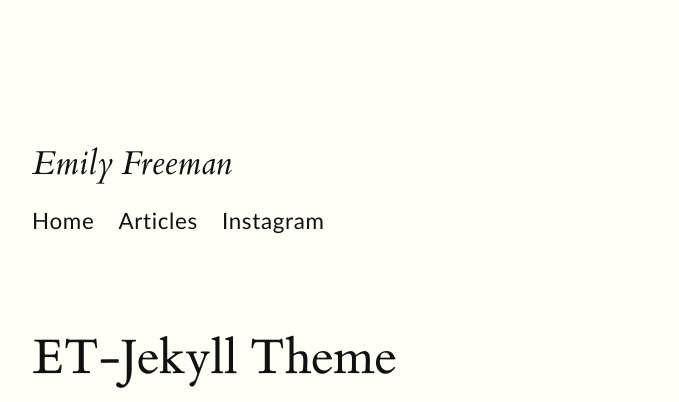
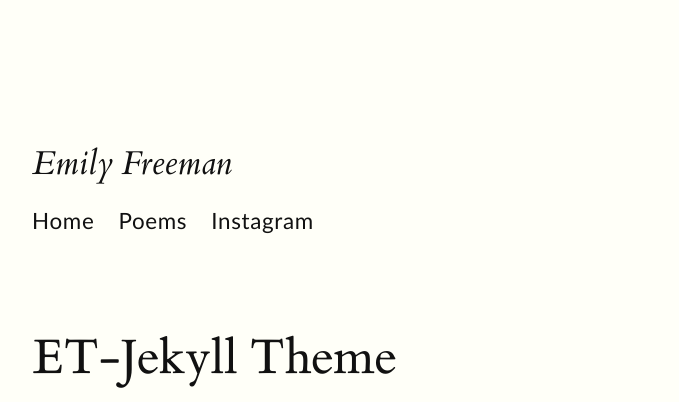
Before and after one commit to emily-freeman/emily-freeman.github.io, a Jekyll site: the page built from index.html, in a window 1280 px wide. Shown: the top 402 px of the page, without its empty margins (128-807 px from the left). Built offline with Jekyll 4.4.1, drawn with Linux system fonts in a browser that asks for light colours.

Commit message:
- Articles -> Poems

```diff
--- a/_includes/header.html
+++ b/_includes/header.html
@@ -4,7 +4,7 @@
     <p><label class="menu-icon" for="menu-btn">Menu</label></p>
     <ul class="site-nav">
         <li><a href="/">Home</a></li>
-        <li><a href="/articles">Articles</a></li>
+        <li><a href="/poems">Poems</a></li>
         <li><a href="https://www.instagram.com/_emily.freeman/">Instagram</a></li>
     </ul>
 </nav>
```
Also changed, not shown: poems/index.md (renamed from articles/index.md).
